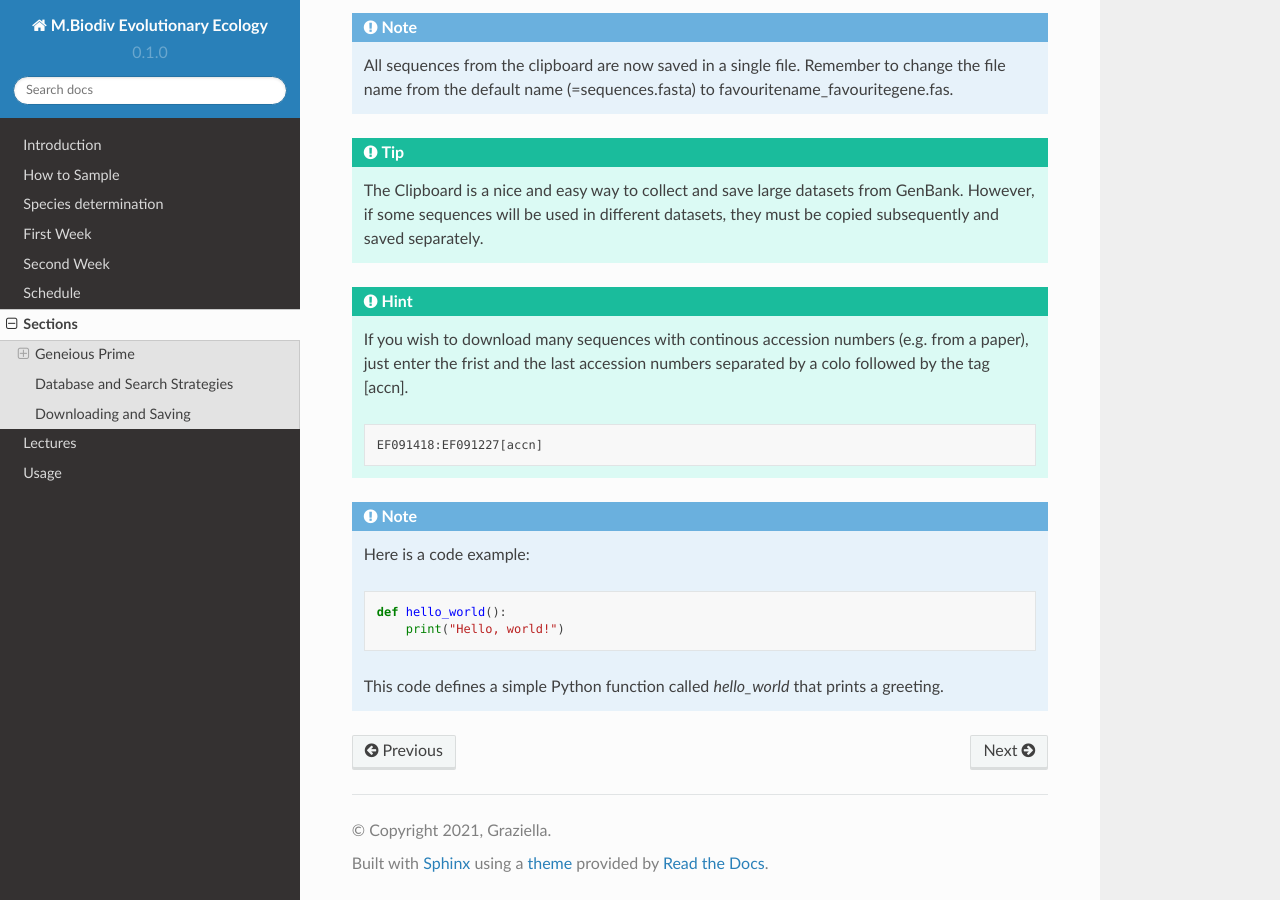
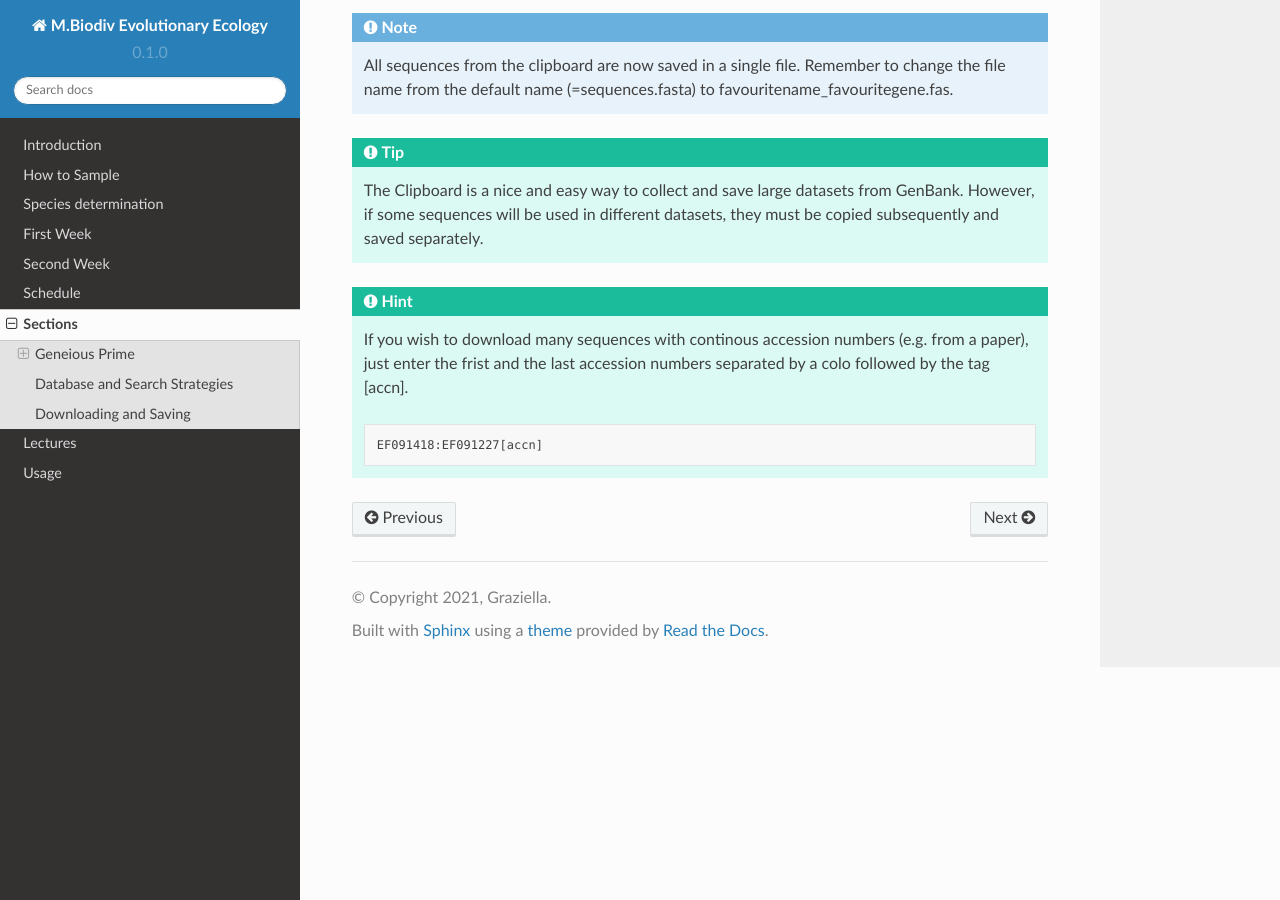
Before and after one commit to bheimbu/evolutionary_ecology, a Sphinx documentation site: the page built from docs/source/section.rst, in a window 1280 px wide and 900 px high, scrolled down 13164 px. Built offline with Sphinx 7.4.7 and the Read the Docs theme 2.0.0, drawn with Linux system fonts in a browser that asks for light colours.

Commit message:
Update section.rst

```diff
--- a/docs/source/section.rst
+++ b/docs/source/section.rst
@@ -192,14 +192,3 @@ Sequences can be visualized and downloaded in different formats by selecting „
   .. code-block::
 
     EF091418:EF091227[accn]
-
-.. note::
-
-   Here is a code example:
-
-   .. code-block:: python
-
-      def hello_world():
-          print("Hello, world!")
-
-   This code defines a simple Python function called `hello_world` that prints a greeting.
```
